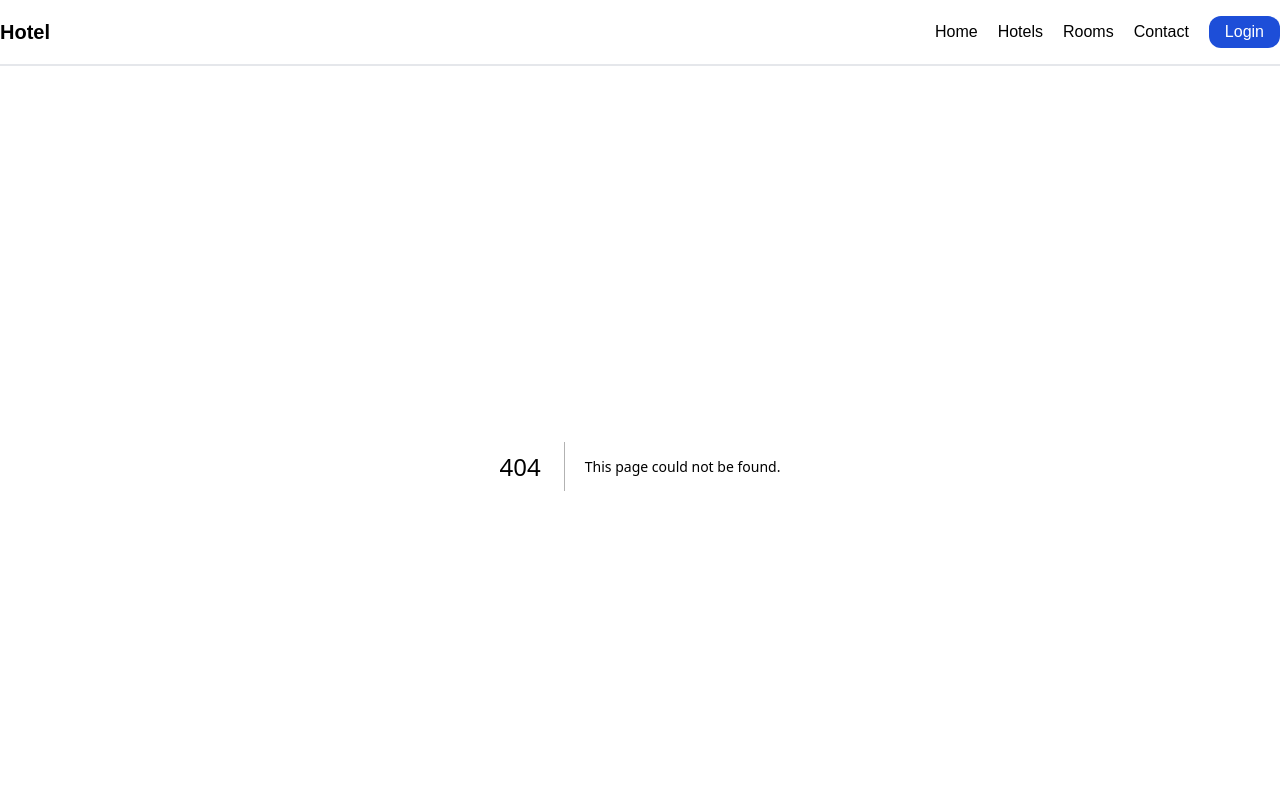
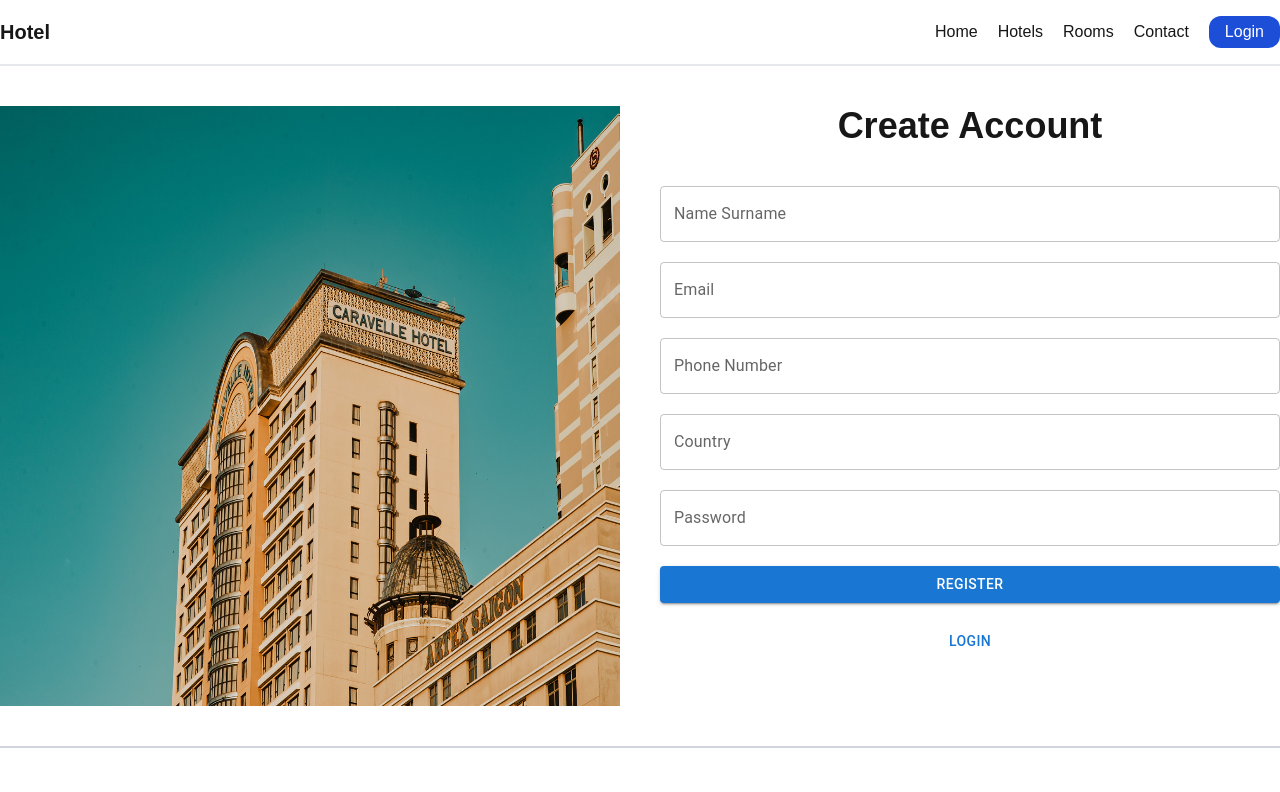
Before and after one commit to emirhanuyunmaz/Clean-Architecture-Hotel-Reservation, a Next.js app in the folder fe/: page /register in a window 1280 px wide. Before the commit this address had no page. Shown: the top 792 px of the page. Built offline with nearby package versions, Linux system fonts and the light colour scheme.

Commit message:
login ve register sayfalari ve yonlendirme tasarimlari yapildi

```diff
--- /dev/null
+++ b/fe/app/accountCreated/page.tsx
@@ -0,0 +1,34 @@
+import { Button } from "@mui/material";
+import { Check } from "lucide-react";
+
+
+export default function Page(){
+    return(<div className="min-h-[75vh] max-w-7xl mx-auto flex flex-col justify-center items-center ">
+
+        <div className="absolute " >
+            <img src="/images/succes_bg.png" className="w-full h-full"  alt="" />
+        </div>
+        <div className="bg-white bg-opacity-75 z-10 flex flex-col justify-center items-center px-10 py-10 rounded-xl gap-5" >
+            <div className="" >
+                <h2 className="text-2xl font-bold" >HOTEL RESERVATION</h2>
+            </div>
+
+            <div className="bg-primary rounded-full" >
+                <Check size={48} color="white" />
+            </div>
+
+            <div>
+                <h2 className="text-3xl font-bold text-primary" >ACCOUNT CREATED SUCCESSFULL</h2>
+            </div>
+
+            <div>
+                <p className="text-xl font-bold text-primary" >Please Check Your Email</p>
+            </div>
+
+            <div>
+                <Button variant="contained" >BOOK NOW</Button>
+            </div>
+        </div>
+
+    </div>)
+}
--- a/fe/app/detail/[slug]/page.tsx
+++ b/fe/app/detail/[slug]/page.tsx
@@ -4,7 +4,7 @@ import { Button } from "@mui/material";
 
 
 export default function Page(){
-    return(<div className="min-h-[50vh] max-w-7xl mx-auto mt-12" >
+    return(<div className="min-h-[50vh] max-w-7xl mx-auto mt-12 px-32" >
 
         {/* INFO */}
         <div className="relative flex items-center w-full" >
--- /dev/null
+++ b/fe/app/emailConfirm/page.tsx
@@ -0,0 +1,31 @@
+import { Button } from "@mui/material";
+import { Check } from "lucide-react";
+
+
+export default function Page(){
+    return(<div className="min-h-[75vh] max-w-7xl mx-auto flex flex-col justify-center items-center ">
+
+        <div className="absolute " >
+            <img src="/images/succes_bg.png" className="w-full h-full"  alt="" />
+        </div>
+        <div className="bg-white bg-opacity-75 z-10 flex flex-col justify-center items-center px-10 py-10 rounded-xl gap-5" >
+            <div className="" >
+                <h2 className="text-2xl font-bold" >HOTEL RESERVATION</h2>
+            </div>
+
+            <div className="bg-primary rounded-full" >
+                <Check size={48} color="white" />
+            </div>
+
+            <div>
+                <p className="text-3xl font-bold text-primary" >Once we verified , You can Access Dashboard</p>
+            </div>
+
+
+            <div>
+                <Button variant="contained" >View Dashboard</Button>
+            </div>
+        </div>
+
+    </div>)
+}
--- /dev/null
+++ b/fe/app/login/page.tsx
@@ -0,0 +1,25 @@
+import { Button, TextField } from "@mui/material";
+import Link from "next/link";
+
+
+export default function Login(){
+    return (<div className="max-w-7xl mx-auto min-h-[75vh] flex gap-10 mt-10" >
+
+        <div className="w-1/2">
+            <img src="/images/hotel_login.png" alt="hotel image" className="w-full h-full" />
+        </div>
+        <form className=" w-1/2 flex flex-col gap-32" >
+            <div>
+                <h2 className="text-4xl font-bold text-center" >Login Account</h2>
+            </div>
+            <div className="flex flex-col gap-3 justify-center" >
+                <TextField label="Email" variant="outlined"/>
+                <TextField label="Password" variant="outlined"/>
+                <Button variant="contained" >LOGIN</Button>
+                <Link href={`/register`} className="mx-auto text-blue-500 hover:text-blue-700 transition-all" >CREATE ACCOUNT</Link>
+            </div>
+
+        </form>
+
+    </div>)
+}
--- a/fe/app/page.tsx
+++ b/fe/app/page.tsx
@@ -5,7 +5,7 @@ import { Backpack, Camera, MapPin } from "lucide-react";
 
 export default function Home() {
   return (
-    <div className="max-w-7xl mx-auto mt-20" >
+    <div className="max-w-7xl mx-auto mt-20  " >
       <div className="flex h-[55vh] " >
 
         <div className="w-1/2 flex flex-col mt-10 gap-8 " >
--- /dev/null
+++ b/fe/app/register/page.tsx
@@ -0,0 +1,30 @@
+'use client'
+import { Button, TextField } from "@mui/material";
+import { useRouter } from "next/navigation";
+
+
+export default function Page(){
+    const router = useRouter();
+
+
+    return (<div className="max-w-7xl mx-auto flex min-h-[75vh] mt-10 gap-10" >
+
+        <div className="w-1/2" >
+            <img src="/images/hotel_login.png" alt="Hotel Image" className="w-full h-full" />
+        </div>
+
+        <form className="w-1/2 flex flex-col items-center gap-10">
+            <h2 className="text-center text-4xl font-bold" >Create Account</h2>
+            <div className="flex flex-col w-full gap-5" >
+                <TextField label="Name Surname"  variant="outlined"  />
+                <TextField label="Email" />
+                <TextField label="Phone Number" />
+                <TextField label="Country" />
+                <TextField label="Password" />
+                <Button variant="contained" >REGISTER</Button>
+                <Button onClick={() => router.back()} className="mx-auto text-blue-500 hover:text-blue-700 transition-all" >LOGIN</Button>
+            </div>
+        </form>
+
+    </div>)
+}
--- a/fe/components/ReservationComponent.tsx
+++ b/fe/components/ReservationComponent.tsx
@@ -2,7 +2,8 @@
 import { AdapterDayjs } from '@mui/x-date-pickers/AdapterDayjs'
 import { LocalizationProvider } from '@mui/x-date-pickers/LocalizationProvider';
 import { DatePicker  } from "@mui/x-date-pickers";
-import { Button, FormControl, InputLabel, MenuItem, Select } from '@mui/material';
+import { Button, FormControl, InputLabel, MenuItem, Select, Typography } from '@mui/material';
+import { MapPin, Users } from 'lucide-react';
 
 export default function ReservationComponent(){
     return (<div className="mt-32 border-2 bg-gray-100 rounded-xl py-10 px-10" >
@@ -15,12 +16,13 @@ export default function ReservationComponent(){
 
             <div>
             <FormControl fullWidth>
-                <InputLabel id="peopleNumber">Person</InputLabel>
+                <InputLabel id="peopleNumber" className='bg-white' ><Typography className="flex gap-3 "  ><Users />Person</Typography></InputLabel>
                     <Select
                         labelId='peopleNumber'
                         id="peopleNumber"
                         className='bg-white w-52'
                         label="Person"
+
                     >
 
                         <MenuItem value={1}>Person 1</MenuItem>
@@ -34,10 +36,10 @@ export default function ReservationComponent(){
 
             <div>
             <FormControl fullWidth>
-                <InputLabel id="peopleNumber">Select Location</InputLabel>
+                <InputLabel  className='bg-white' id="locationSelect"><Typography className='flex gap-3' ><MapPin />Select Location</Typography></InputLabel>
                     <Select
-                        labelId='peopleNumber'
-                        id="peopleNumber"
+                        labelId='locationSelect'
+                        id="locationSelect"
                         className='bg-white w-52'
                         label="Person"
                     >
```
Also changed, not shown: fe/public/images/hotel_login.png (added), fe/public/images/succes_bg.png (added).
